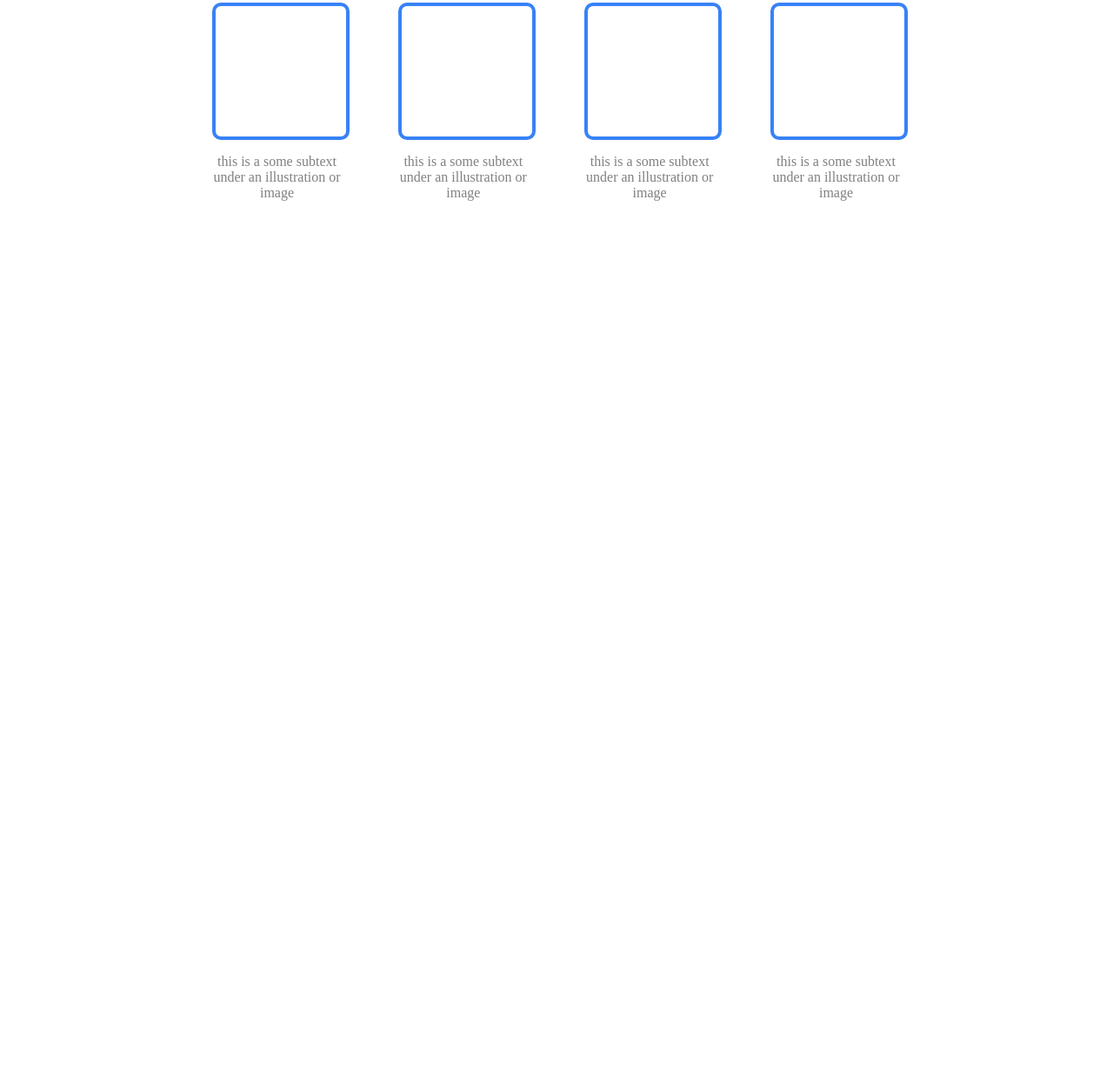
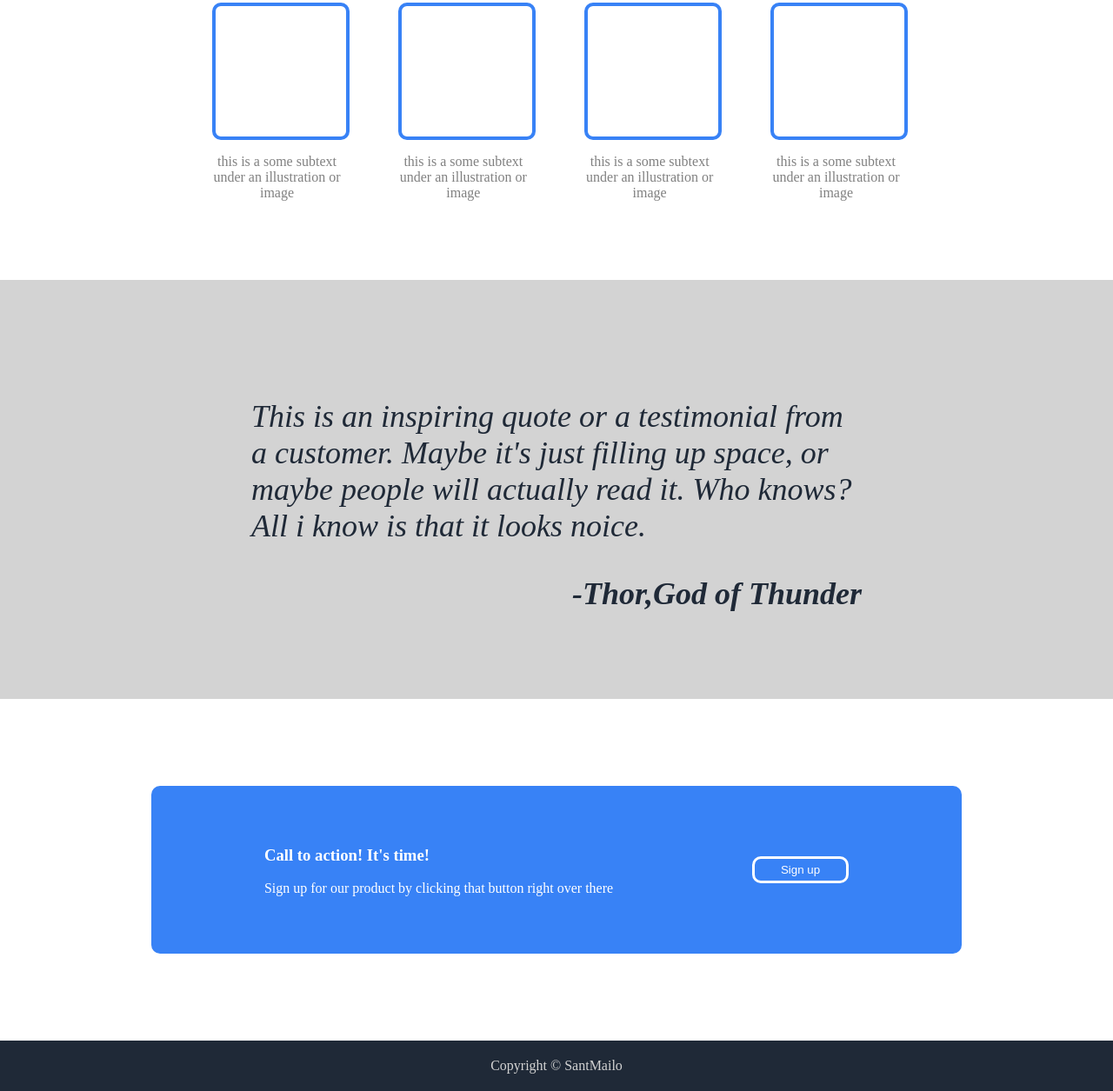
Before and after one commit to santmailo/LANDING-PAGE, a plain HTML site: page index.html in a window 1280 px wide. Shown: the part 556-1811 px from the top of the page at 87% size. Before the commit the page ends 878 px from the top, so only its background shows below. Drawn offline with Linux system fonts and the light colour scheme.

Commit message:
completed sample tamplate

```diff
--- a/index.html
+++ b/index.html
@@ -59,5 +59,33 @@
             </div>
         </div>
     </div>
+
+    <div class="quote">
+        <div>
+            <p>This is an inspiring quote or a testimonial from a customer. Maybe
+                it's just filling up space, or maybe people will actually read it. Who
+                knows? All i know is that it looks noice.
+            </p>
+            <div>
+                -Thor,God of Thunder
+            </div>
+        </div>
+    </div>
+
+    <div class="footer">
+        <div>
+            <h3>Call to action! It's time!</h3>
+            <p>Sign up for our product by clicking that button right over there</p>
+        </div>
+
+        <div>
+            <button>Sign up</button>
+        </div>
+    </div>
+
+
+    <div class="copyright">
+        Copyright © SantMailo
+    </div>
 </body>
 </html>
--- a/style.css
+++ b/style.css
@@ -100,3 +100,52 @@ h2{
     border: 4px solid #3882f6;
     border-radius: 10px;
 }
+
+
+
+
+
+/*
+quote starts */
+.quote{
+    background-color: lightgrey;
+    padding:100px;
+    font-size: 36px;
+    font-style: italic;
+    color: #1f2937;
+}
+
+.quote>div{
+    width: 65%;
+    margin:auto;
+}
+
+.quote>div>div{
+    display: flex;
+    justify-content: flex-end;
+    font-weight: bold;
+}
+
+.footer{
+    width:65%;
+    padding: 50px;
+    display: flex;
+    background-color: #3882f6;
+    margin:100px auto;
+    border-radius: 10px;
+    color: white;
+    align-items: center;
+    justify-content: space-around;
+}
+
+.footer button{
+    border: 3px solid white;
+    border-radius: 10px;
+}
+
+.copyright{
+    padding: 20px;
+    text-align: center;
+    color:lightgrey;
+    background-color: #1f2937;
+}
```
